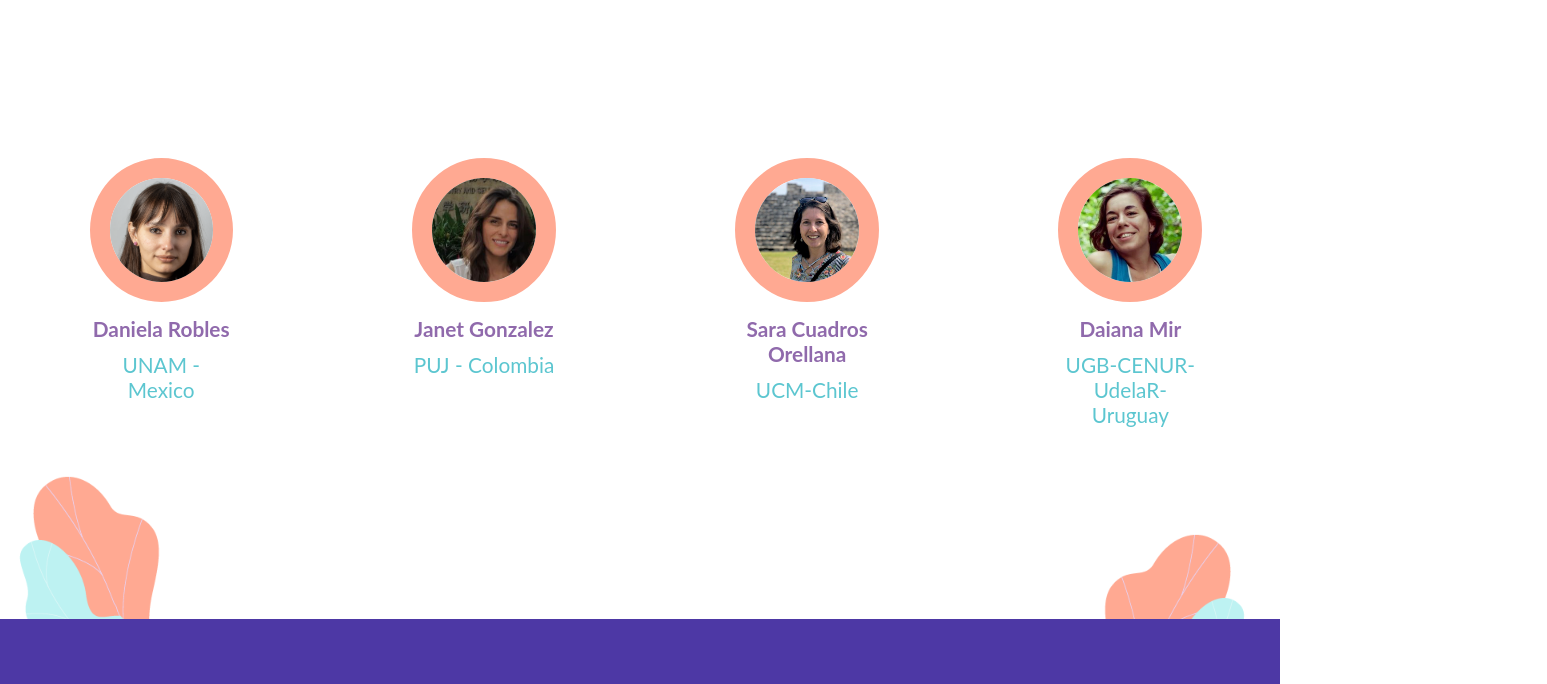
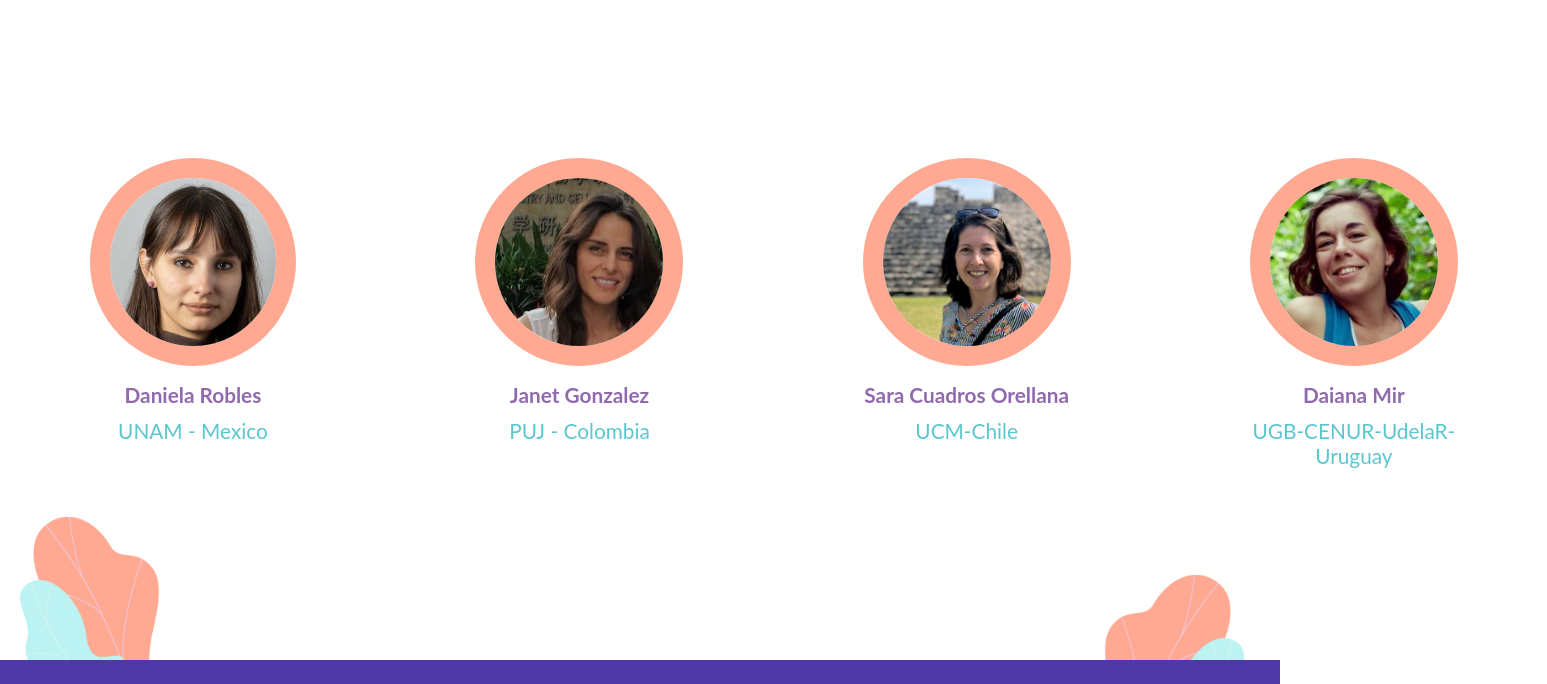
Before and after one commit to WomenBioinfoDataScLA/2WBDSLA, a plain HTML site: page index.html in a window 1280 px wide. Both pictures are taken after a click on the link "SPEAKERS". Shown: the part 72-756 px from the top of the page, 1547 px wide, since content can reach past the window. Drawn offline with nearby package versions, Linux system fonts and the light colour scheme.

Commit message:
small changes"

```diff
--- a/style/main.css
+++ b/style/main.css
@@ -274,7 +274,7 @@ p:hover {
     border-radius: 50%;
     margin-bottom: 2%;
     border: solid 20px #ffa992;
-    height: 9em;
+    height: 13em;
 }
 
 .speakers-img-left {
```
